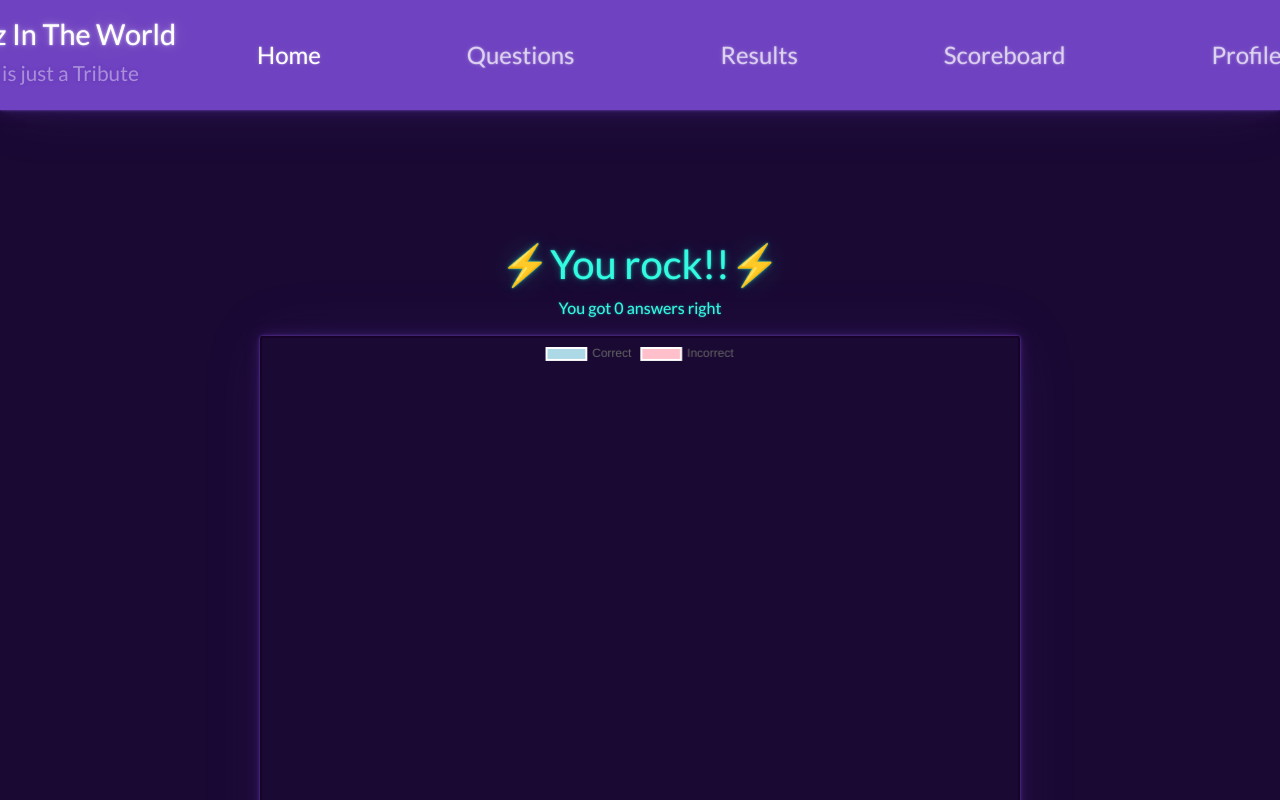
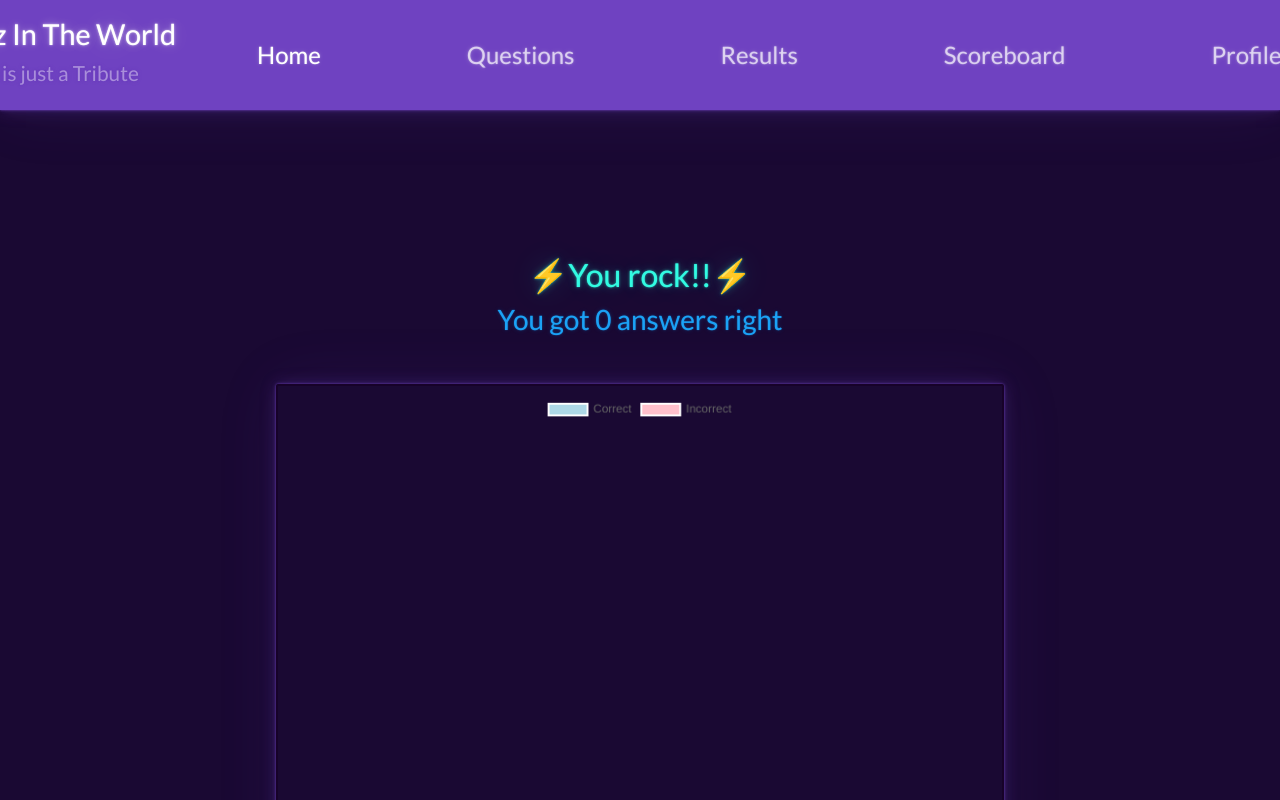
Before and after one commit to VeroPolegre/Quiz_Project, a plain HTML site: page index.html in a window 1280 px wide. Both pictures are taken after a click on the button "Start". Shown: the top 800 px of the page. Drawn offline with nearby package versions, Linux system fonts and the light colour scheme; no server answers.

Commit message:
better font sizes

```diff
--- a/index.html
+++ b/index.html
@@ -110,10 +110,10 @@
         <h1>Profile</h1>
       </section>
 
-      <section id="results" class="d-none">
-        <h1>⚡You rock!!⚡</h1>
-        <p id="results-correct-count"></p>
-        <canvas id="results-chart" class="card border-dark mb-3"></canvas>
+      <section id="results" class="d-none p-3">
+        <h1 style="font-size: 2em">⚡You rock!!⚡</h1>
+        <h3 id="results-correct-count" class="text-info"></h3>
+        <canvas id="results-chart" class="card border-dark mt-5 p-2"></canvas>
       </section>
 
       <section id="scoreboard" class="d-none">
--- a/main.js
+++ b/main.js
@@ -19,6 +19,20 @@ const answerButtons = document.getElementById("answer-buttons");
 const questionTitle = document.getElementById("question-title");
 let currentQuestionIndex;
 let correctAnswersCount = 0;
+let questions = [];
+axios
+  .get(
+    "https://opentdb.com/api.php?amount=10&category=15&difficulty=hard&type=multiple"
+  )
+  .then((res) => {
+    questions = res.data.results;
+  })
+  .catch((err) => console.error(err));
+
+function resetState() {
+  nextButton.classList.add("d-none");
+  answerButtons.innerHTML = "";
+}
 function hideViews() {
   homeDiv.classList.add("d-none");
   profileDiv.classList.add("d-none");
@@ -86,21 +100,6 @@ function createResultsChart(correctCount, incorrectCount) {
 function goScoreboard() {
   hideViews();
   scoreboardDiv.classList.remove("d-none");
-}
-
-let questions = [];
-axios
-  .get(
-    "https://opentdb.com/api.php?amount=10&category=15&difficulty=hard&type=multiple"
-  )
-  .then((res) => {
-    questions = res.data.results;
-  })
-  .catch((err) => console.error(err));
-
-function resetState() {
-  nextButton.classList.add("d-none");
-  answerButtons.innerHTML = "";
 }
 
 const correctAudio = new Audio("assets/audio/correct_audio.mp3");
```
